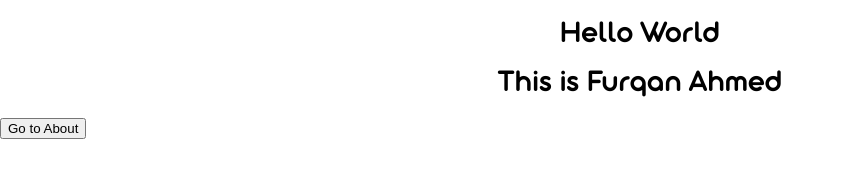
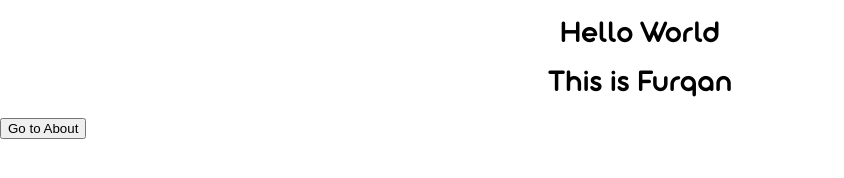
Before and after one commit to Furqan220/Firebase-Hosting-Test, a website: page public/index.html in a window 1280 px wide. Shown: the whole page, without its empty margins (0-844 px from the left). Drawn offline with Linux system fonts and the light colour scheme.

Commit message:
checking

```diff
--- a/public/index.html
+++ b/public/index.html
@@ -8,7 +8,7 @@
 </head>
 <body>
     <h1 class="center">Hello World</h1>
-    <h1 class="center customFont">This is Furqan Ahmed</h1>
+    <h1 class="center customFont">This is Furqan</h1>
 
     <a  href="about.html"><button>Go to About</button></a>
 </body>
```
